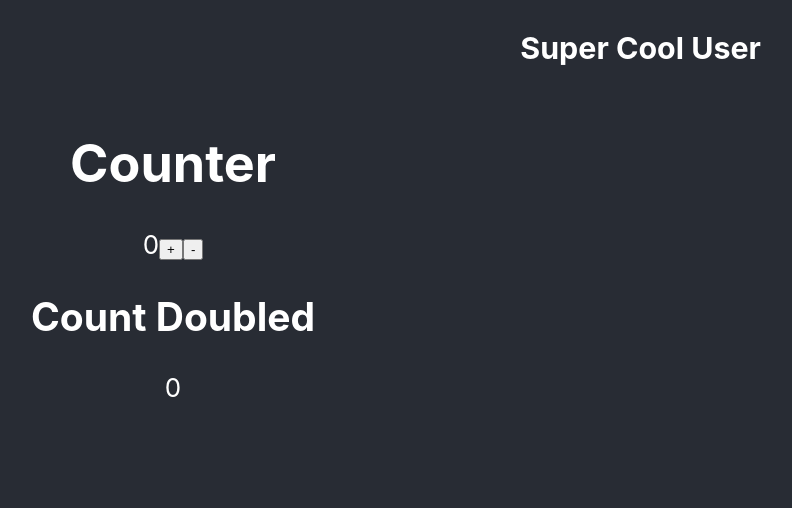
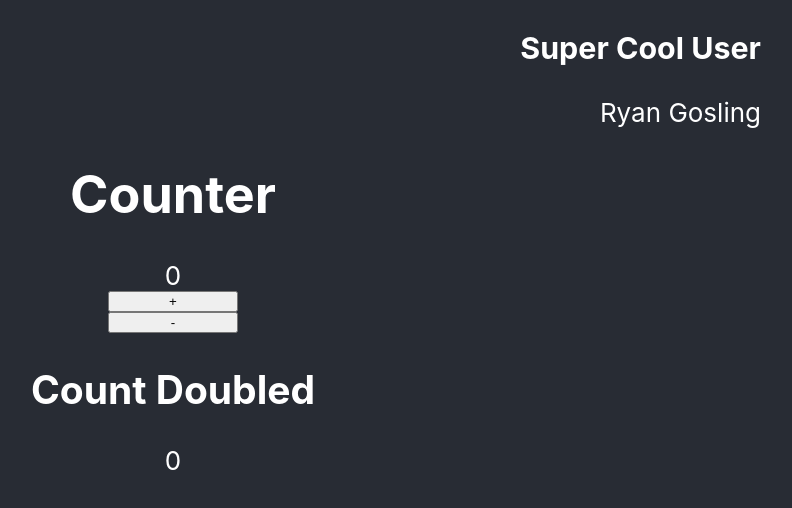
Before and after one commit to kylem038/selector-tutorial, a React (Create React App) app: page / in a window 1280 px wide. Shown: the top 508 px of the page, without its empty margins (467-1259 px from the left). Built offline with nearby package versions, Linux system fonts and the light colour scheme.

Commit message:
selector for name

```diff
--- a/src/components/Counter.tsx
+++ b/src/components/Counter.tsx
@@ -4,7 +4,8 @@ import { selectCount, selectDoubleCount } from "../selectors/counter";
 import {
     decrement,
     increment,
-} from '../store/counterSlice'
+} from '../store/counterSlice';
+import '../styles/Counter.css';
 
 const Counter = () => {
     const count = useSelector(selectCount);
@@ -15,6 +16,7 @@ const Counter = () => {
         <div>
             <div>
                 <h1>Counter</h1>
+                <div className="Counter">
                     <span>{count}</span>
                     <button
                         aria-label="Increment value"
@@ -28,6 +30,8 @@ const Counter = () => {
                     >
                         -
                     </button>
+                </div>
+
                 <h2>Count Doubled</h2>
                 <span>{countDoubled}</span>
             </div>
--- a/src/components/Profile.tsx
+++ b/src/components/Profile.tsx
@@ -1,10 +1,16 @@
 import React from "react";
 import '../styles/Profile.css';
+import { useSelector } from 'react-redux';
+import { selectFirstName, selectLastName } from "../selectors/profile";
 
 const Profile = () => {
+    const firstName = useSelector(selectFirstName);
+    const lastName = useSelector(selectLastName);
+
     return (
         <div className="Profile">
             <h3>Super Cool User</h3>
+            <span>{firstName} {lastName}</span>
         </div>
     );
 }
--- /dev/null
+++ b/src/selectors/profile.ts
@@ -0,0 +1,5 @@
+import { createSelector } from "@reduxjs/toolkit";
+import store from "../store";
+
+export const selectFirstName = createSelector(store.getState, state => state.profile.firstName);
+export const selectLastName = createSelector(store.getState, state => state.profile.lastName);
--- a/src/styles/Counter.css
+++ b/src/styles/Counter.css
@@ -0,0 +1,5 @@
+.Counter {
+    display: grid;
+    width: 5em;
+    margin: auto;
+}
--- a/src/styles/Profile.css
+++ b/src/styles/Profile.css
@@ -1,5 +1,6 @@
 .Profile {
     display: flex;
-    justify-content: flex-end;
+    flex-direction: column;
+    align-items: flex-end;
     margin-right: 2em;
 }
```
Lines whose indentation alone changed are shown as unchanged.
